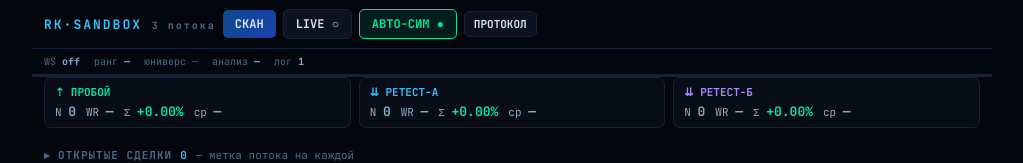
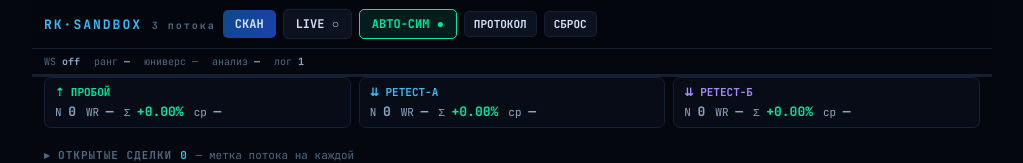
Before and after one commit to KaribovR/RK, a plain HTML site: page RK_SANDBOX.html in a window 1280 px wide. Shown: the top 163 px of the page, without its empty margins (128-1151 px from the left). Drawn offline with Linux system fonts and the light colour scheme.

Commit message:
Add files via upload

```diff
--- a/RK_SANDBOX.html
+++ b/RK_SANDBOX.html
@@ -96,6 +96,7 @@ td{padding:8px;border-bottom:1px solid rgba(24,32,53,.5);font-family:var(--fm);f
   <button class="btn" id="liveBtn" onclick="toggleLive()">Live ○</button>
   <button class="btn on" id="autoBtn" onclick="toggleAuto()">Авто-сим ●</button>
   <button class="btn btn-sm" id="logBtn" onclick="toggleLog()">Протокол</button>
+  <button class="btn btn-sm" id="resetBtn" onclick="resetSim()">Сброс</button>
 </header>
 
 <div class="statline">
@@ -529,6 +530,15 @@ function renderSim(){for(const[stream,pfx]of[['пробой','pb'],['ретес
   $(pfx+'Sum').textContent=(s.sum>=0?'+':'')+s.sum.toFixed(2)+'%';$(pfx+'Sum').className=s.sum>=0?'up':'dn';
   $(pfx+'Avg').textContent=s.avg;}$('errline').innerHTML='';}
 function render(){renderOpen();renderHot();renderFull();renderSim();}
+function resetSim(){
+  if(!confirm('Обнулить ВСЕ сделки сима — открытые и закрытые? Действие необратимо.'))return;
+  SIM={trades:[],open:[]};
+  saveSim();
+  for(const s in coins){coins[s].handled={};coins[s].reAExt=false;coins[s].reBExt=false;}
+  logEvent('sim_reset',null,null);
+  render();
+  toast('Сим обнулён');
+}
 function saveSim(){try{localStorage.setItem('rk_sandbox_sim_v4',JSON.stringify(SIM));}catch(e){}}
 function restoreSim(){try{const s=localStorage.getItem('rk_sandbox_sim_v4');if(s)SIM={...SIM,...JSON.parse(s)};}catch(e){}}
 
```
